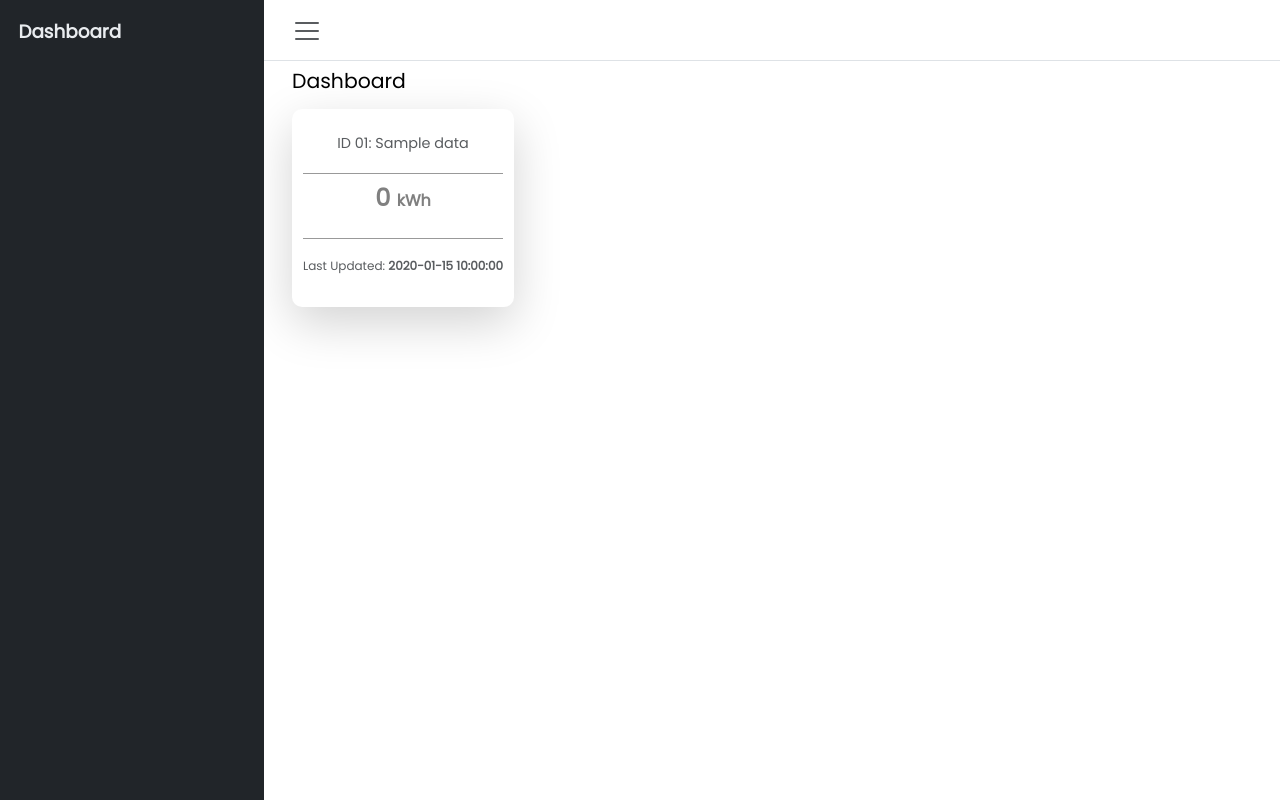
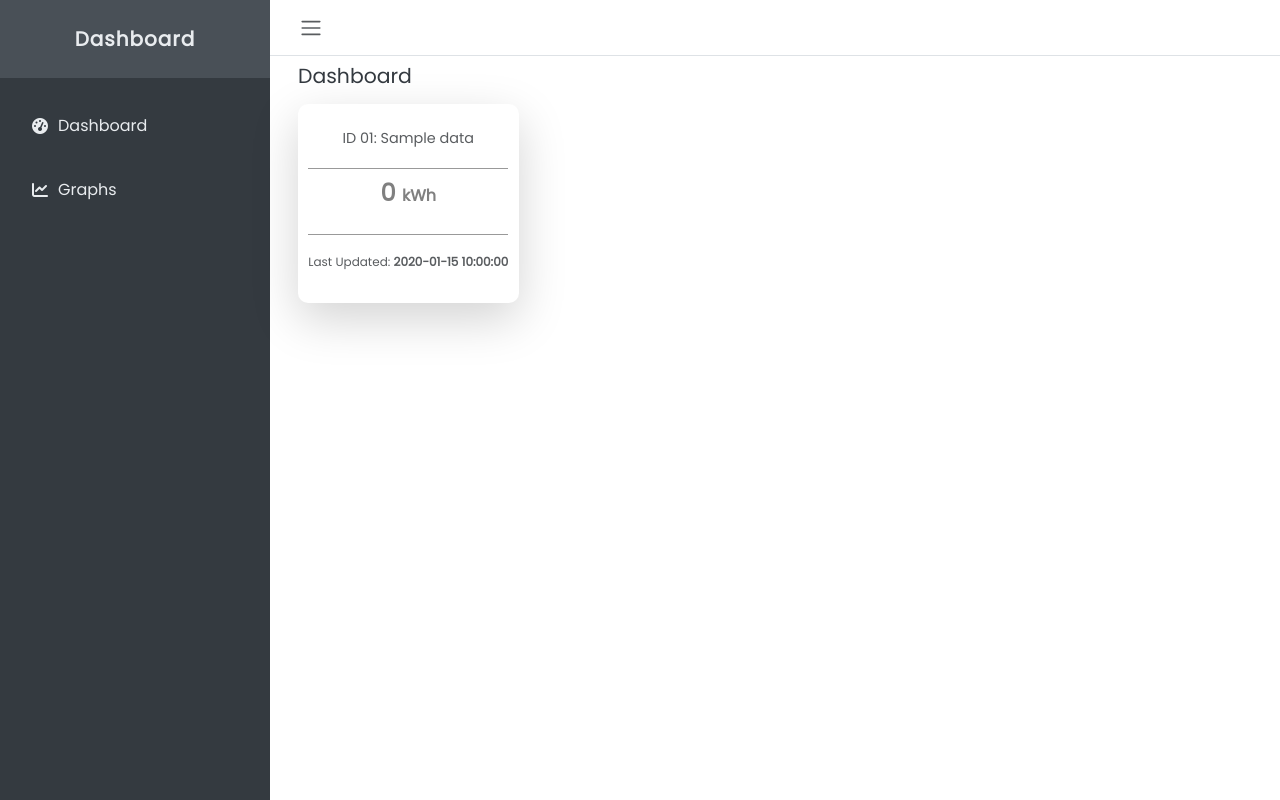
Before and after one commit to Alknot1122/Dashboard, a PHP site: page / in a window 1280 px wide. Run offline with PHP 8.4, Linux system fonts and the light colour scheme; tables that the repository leaves empty or names only in its code hold one stand-in row (values such as "Sample post"); some libraries are stand-ins or nearby versions.

Commit message:
add graph page / style sidebar

```diff
--- a/css/style.css
+++ b/css/style.css
@@ -9,10 +9,9 @@
 body {
     font-family: 'Poppins', sans-serif;
     font-size: 0.875rem;
-    opacity: 1;
-    overflow-y: scroll;
     margin: 0;
-    background-color: #ffffff;
+    background-color: #f8f9fa;
+    color: #343a40;
 }
 
 a {
@@ -28,41 +27,97 @@ li {
 h4 {
     font-family: 'Poppins', sans-serif;
     font-size: 1.275rem;
-    color: var(--bs-emphasis-color);
+    color: #343a40;
 }
 
 .wrapper {
-    align-items: stretch;
     display: flex;
     width: 100%;
 }
 
 #sidebar {
-    max-width: 264px;
-    min-width: 264px;
-    background: var(--bs-dark);
-    transition: all 0.35s ease-in-out;
+    max-width: 270px;
+    min-width: 270px;
+    background: #343a40;
+    color: #fff;
+    transition: all 0.3s ease-in-out;
+    box-shadow: 2px 0px 10px rgba(0, 0, 0, 0.1);
+}
+
+#sidebar .sidebar-logo {
+    padding: 1.5rem;
+    background: #495057;
+    text-align: center;
+}
+
+#sidebar .sidebar-logo a {
+    color: #e9ecef;
+    font-size: 1.25rem;
+    font-weight: 600;
+    letter-spacing: 1px;
+}
+
+#sidebar ul.nav {
+    padding-top: 1rem;
+    margin-top: 0;
+}
+
+#sidebar ul.nav li.nav-item {
+    padding: 0.5rem 1rem;
+}
+
+#sidebar ul.nav li.nav-item a {
+    display: flex;
+    align-items: center;
+    padding: 0.75rem 1rem;
+    color: #e9ecef;
+    font-size: 1rem;
+    font-weight: 500;
+    transition: all 0.3s ease;
+}
+
+#sidebar ul.nav li.nav-item a:hover {
+    background: #495057;
+    color: #ffffff;
+    border-radius: 5px;
+}
+
+#sidebar ul.nav li.nav-item a i {
+    margin-right: 10px;
+}
+
+#sidebar ul.nav li.nav-item.active a {
+    background-color: #007bff;
+    color: #ffffff;
+    border-radius: 5px;
+}
+
+#sidebar #sidebar-toggle {
+    background: none;
+    border: none;
+    font-size: 1.25rem;
+    color: #e9ecef;
+    padding: 1rem;
+    position: absolute;
+    top: 1rem;
+    right: 1rem;
+}
+
+#sidebar #sidebar-toggle:hover {
+    color: #007bff;
+}
+
+#sidebar.collapsed {
+    min-width: 0;
+    max-width: 0;
 }
 
 .main {
     display: flex;
     flex-direction: column;
     min-height: 100vh;
-    min-width: 0;
-    overflow: hidden;
-    transition: all 0.35s ease-in-out;
-    width: 100%;
+    flex: 1;
     background: #ffffff;
-}
-
-.sidebar-logo {
-    padding: 1.15rem;
-}
-
-.sidebar-logo a {
-    color: #e9ecef;
-    font-size: 1.15rem;
-    font-weight: 600;
 }
 
 .card {
@@ -122,21 +177,3 @@ h4 {
     transform: scale(1.05);
     box-shadow: 0 4px 10px rgba(0, 0, 0, 0.1);
 }
-
-#sidebar {
-    max-width: 264px;
-    min-width: 264px;
-    background: var(--bs-dark);
-    transition: all 0.35s ease-in-out;
-}
-
-#sidebar.collapsed {
-    min-width: 0px;
-    max-width: 0px;
-}
-
-#sidebar-toggle {
-    background: none;
-    border: none;
-    font-size: 1.25rem;
-}
--- a/index.php
+++ b/index.php
@@ -1,4 +1,5 @@
 <?php
+// Database connection
 $servername = "localhost";
 $username = "root";
 $password = "root";
@@ -7,9 +8,14 @@ $dbname = "admin_dashboard";
 try {
     $conn = new PDO("mysql:host=$servername;dbname=$dbname", $username, $password);
     $conn->setAttribute(PDO::ATTR_ERRMODE, PDO::ERRMODE_EXCEPTION);
-} catch(PDOException $e) {
+} catch (PDOException $e) {
     die("Connection failed: " . $e->getMessage());
 }
+
+// Fetch sensor data
+$stmt = $conn->prepare("SELECT sensor_id, name, data_kwh, datetime, gateway_id FROM sensor_data");
+$stmt->execute();
+$results = $stmt->fetchAll(PDO::FETCH_ASSOC);
 ?>
 <!DOCTYPE html>
 <html lang="en" data-bs-theme="light">
@@ -19,6 +25,8 @@ try {
     <meta http-equiv="X-UA-Compatible" content="IE=edge">
     <meta name="viewport" content="width=device-width, initial-scale=1.0">
     <title>Dashboard</title>
+
+    <!-- External Stylesheets and Scripts -->
     <link rel="stylesheet" href="https://cdn.jsdelivr.net/npm/bootstrap@5.3.0-alpha2/dist/css/bootstrap.min.css">
     <script src="https://kit.fontawesome.com/ae360af17e.js" crossorigin="anonymous"></script>
     <link rel="stylesheet" href="css/style.css">
@@ -26,41 +34,50 @@ try {
 
 <body>
     <div class="wrapper">
+        <!-- Sidebar -->
         <aside id="sidebar" class="js-sidebar">
-            <div class="h-100">
-                <div class="sidebar-logo">
-                    <a href="#">Dashboard</a>
-                </div>
+            <div class="sidebar-logo">
+                <a href="#">Dashboard</a>
             </div>
+            <ul class="nav flex-column">
+                <li class="nav-item">
+                    <a class="nav-link" href="index.php">
+                        <i class="fas fa-tachometer-alt"></i> Dashboard
+                    </a>
+                </li>
+                <li class="nav-item">
+                    <a class="nav-link" href="graph.php">
+                        <i class="fas fa-chart-line"></i> Graphs
+                    </a>
+                </li>
+            </ul>
         </aside>
+
+        <!-- Main Content -->
         <div class="main">
             <nav class="navbar navbar-expand px-3 border-bottom">
                 <button class="btn" id="sidebar-toggle" type="button">
                     <span class="navbar-toggler-icon"></span>
                 </button>
             </nav>
+
             <main class="content px-3 py-2">
                 <div class="container-fluid">
                     <div class="mb-3">
                         <h4>Dashboard</h4>
                     </div>
                     <div class="row">
+                        <?php foreach ($results as $row): ?>
                         <?php
-                        $stmt = $conn->prepare("SELECT sensor_id, name, data_kwh, datetime, gateway_id FROM sensor_data");
-                        $stmt->execute();
-                        $results = $stmt->fetchAll(PDO::FETCH_ASSOC);
-
-                        foreach ($results as $row) {
-                            if (is_float($row['data_kwh']) && floor($row['data_kwh']) != $row['data_kwh']) {
-                                $formatted_kwh = number_format($row['data_kwh'], 2);
-                            } else {
-                                $formatted_kwh = number_format($row['data_kwh']);
-                            }
+                            $formatted_kwh = is_float($row['data_kwh']) && floor($row['data_kwh']) != $row['data_kwh']
+                                ? number_format($row['data_kwh'], 2)
+                                : number_format($row['data_kwh']);
 
                             $formatted_id = sprintf("ID %02d: %s", $row['sensor_id'], $row['name']);
-                        ?>
+                            ?>
                         <div class="col-12 col-md-3 d-flex">
-                            <div class="card flex-fill border-0 shadow-lg" data-sensor-id="<?php echo $row['sensor_id']; ?>">
+                            <div class="card flex-fill border-0 shadow-lg"
+                                data-sensor-id="<?php echo $row['sensor_id']; ?>">
                                 <div class="card-body py-4">
                                     <div class="d-flex flex-column align-items-center">
                                         <p class="text-muted mb-2"><?php echo $formatted_id; ?></p>
@@ -70,22 +87,23 @@ try {
                                             <?php echo $formatted_kwh; ?>
                                             <span class="kwh-text">kWh</span>
                                         </h4>
-                                           <div class="divider"></div>
+                                        <div class="divider"></div>
 
-                                        <p class="text-muted small">Last Updated: <strong><?php echo htmlspecialchars($row['datetime']); ?></strong></p>
+                                        <p class="text-muted small">Last Updated:
+                                            <strong><?php echo htmlspecialchars($row['datetime']); ?></strong>
+                                        </p>
                                     </div>
                                 </div>
                             </div>
                         </div>
-                        <?php
-                        }
-                        ?>
+                        <?php endforeach; ?>
                     </div>
                 </div>
             </main>
         </div>
     </div>
 
+    <!-- Log History Modal -->
     <div class="modal fade" id="logModal" tabindex="-1" aria-labelledby="logModalLabel" aria-hidden="true">
         <div class="modal-dialog">
             <div class="modal-content">
@@ -94,11 +112,9 @@ try {
                     <button type="button" class="btn-close" data-bs-dismiss="modal" aria-label="Close"></button>
                 </div>
                 <div class="modal-body">
-                    <ul id="logList" class="list-group">
-                    </ul>
+                    <ul id="logList" class="list-group"></ul>
                     <div id="logMessage"></div>
-                    <ul id="pagination" class="pagination">
-                    </ul>
+                    <ul id="pagination" class="pagination"></ul>
                 </div>
                 <div class="modal-footer">
                     <button type="button" class="btn btn-secondary" data-bs-dismiss="modal">Close</button>
@@ -107,8 +123,9 @@ try {
         </div>
     </div>
 
+    <!-- External Scripts -->
     <script src="https://cdn.jsdelivr.net/npm/bootstrap@5.3.0-alpha2/dist/js/bootstrap.bundle.min.js"></script>
     <script src="js/script.js"></script>
+</body>
 
-</body>
 </html>
--- a/js/script.js
+++ b/js/script.js
@@ -15,8 +15,8 @@ document.addEventListener("DOMContentLoaded", () => {
                     const logs = await response.json();
 
                     if (logs.status === "success") {
-                        logList.innerHTML = "";
-                        pagination.innerHTML = "";
+                        logList.innerHTML = ""; // Clear previous logs
+                        pagination.innerHTML = ""; // Clear previous pagination
 
                         logs.data.forEach((log) => {
                             const logItem = document.createElement("li");
@@ -34,7 +34,7 @@ document.addEventListener("DOMContentLoaded", () => {
                             pageLink.href = "#";
                             pageLink.addEventListener("click", (e) => {
                                 e.preventDefault();
-                                fetchLogs(i);
+                                fetchLogs(i); // Fetch logs for the clicked page
                             });
 
                             pageItem.appendChild(pageLink);
@@ -55,10 +55,13 @@ document.addEventListener("DOMContentLoaded", () => {
         });
     });
 
+    // Sidebar toggle
     const sidebarToggleBtn = document.getElementById('sidebar-toggle');
     const sidebar = document.getElementById('sidebar');
+    const main = document.querySelector('.main');
 
     sidebarToggleBtn.addEventListener('click', () => {
         sidebar.classList.toggle('collapsed');
+        main.classList.toggle('collapsed'); // Adjust the main content when sidebar is collapsed
     });
 });
```
Also changed, not shown: graph.php (added, +156 -0 lines).
